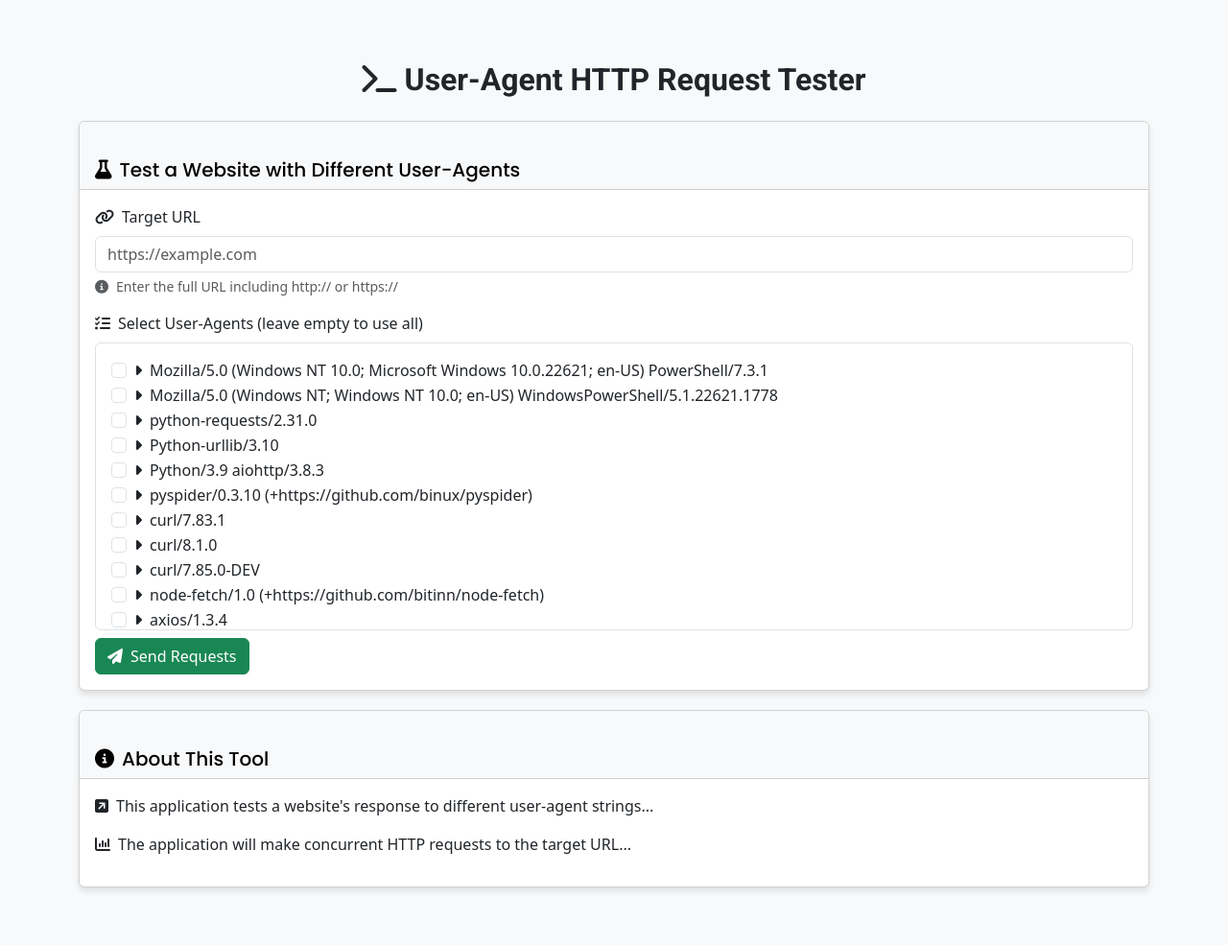
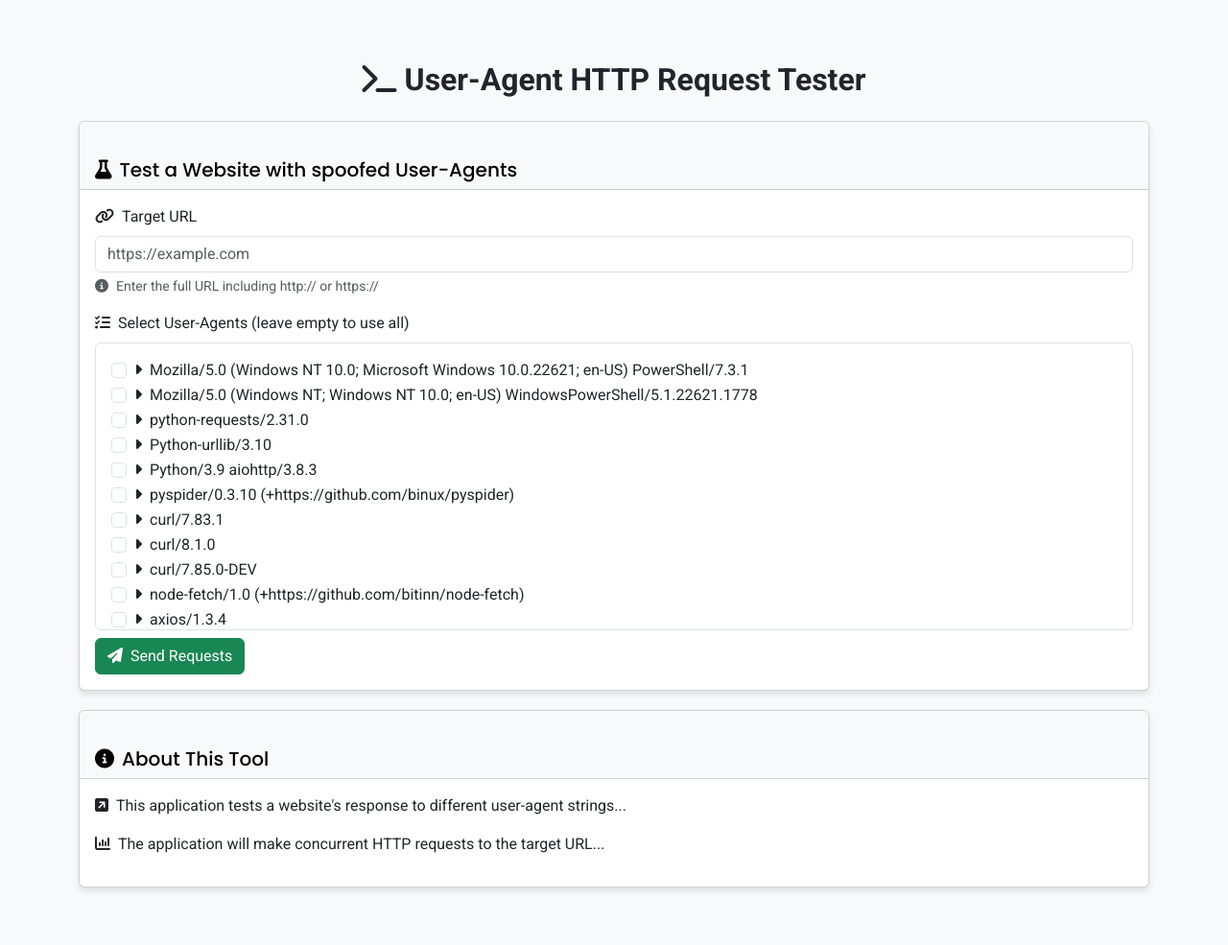
Before and after one commit to charlesokeke/user-agent-tester, a Flask app: page / in a window 1280 px wide. Shown: the whole page at 96% size. Run offline with Flask 2, Linux system fonts and the light colour scheme.

Commit message:
changed index.htm headers

```diff
--- a/static/index.css
+++ b/static/index.css
@@ -6,6 +6,7 @@
             padding-top: 4rem;
             padding-bottom: 40px;
             background-color: #f8f9fa;
+            font-family: 'Roboto';
 
 
             h1,h2,h3,h4{
--- a/templates/index.html
+++ b/templates/index.html
@@ -20,7 +20,7 @@
 
         <div class="card">
             <div class="card-header bg-light text-bold">
-                <h5 class="mb-0" style="font-family: 'Poppins', sans-serif;padding-top: 30px;"><i class="fas fa-flask me-2"></i>Test a Website with Different User-Agents</h5>
+                <h5 class="mb-0" style="font-family: 'Poppins', sans-serif;padding-top: 30px;"><i class="fas fa-flask me-2"></i>Test a Website with spoofed User-Agents</h5>
             </div>
             <div class="card-body">
                 <form action="/fetch" method="post">
```
